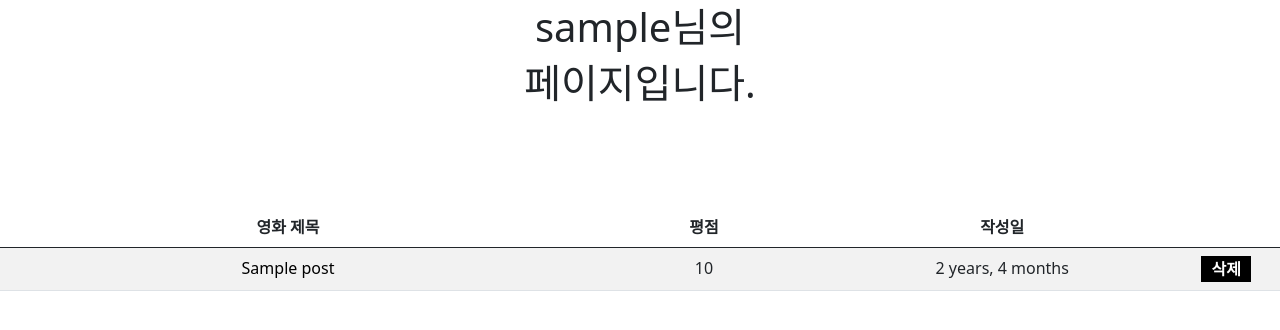
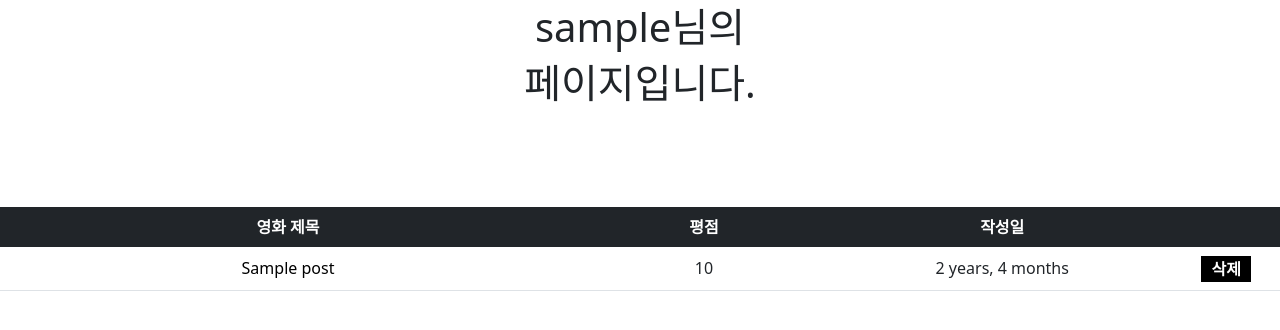
Before and after one commit to GyeongSuKim1/Watch-a-movie-N.11-Django, a Django app: template templates/post/mypage.html in a window 1280 px wide. Shown: the part 147-477 px from the top of the page. Run offline with Django 4.2, Linux system fonts and the light colour scheme; the template is opened without the code that fills it: most values are stand-ins (such as "Sample title", 1, 10 or a date in 2020); some libraries are stand-ins or nearby versions.

Commit message:
Style : mypage table 스타일 변경

```diff
--- a/templates/post/mypage.html
+++ b/templates/post/mypage.html
@@ -34,8 +34,8 @@
         <h1 class="page">페이지입니다.</h1>
     </div>
 
-    <table style="max-width: 1400px; margin: 100px auto;" class="table table-striped table-hover">
-        <thead>
+    <table style="max-width: 1400px; margin: 100px auto;" class="table table-hover">
+        <thead class="table-dark">
             <tr>
                 <th style="width: 45%" scope="col">영화 제목</th>
                 <th style="width: 20%" scope="col">평점</th>
```
